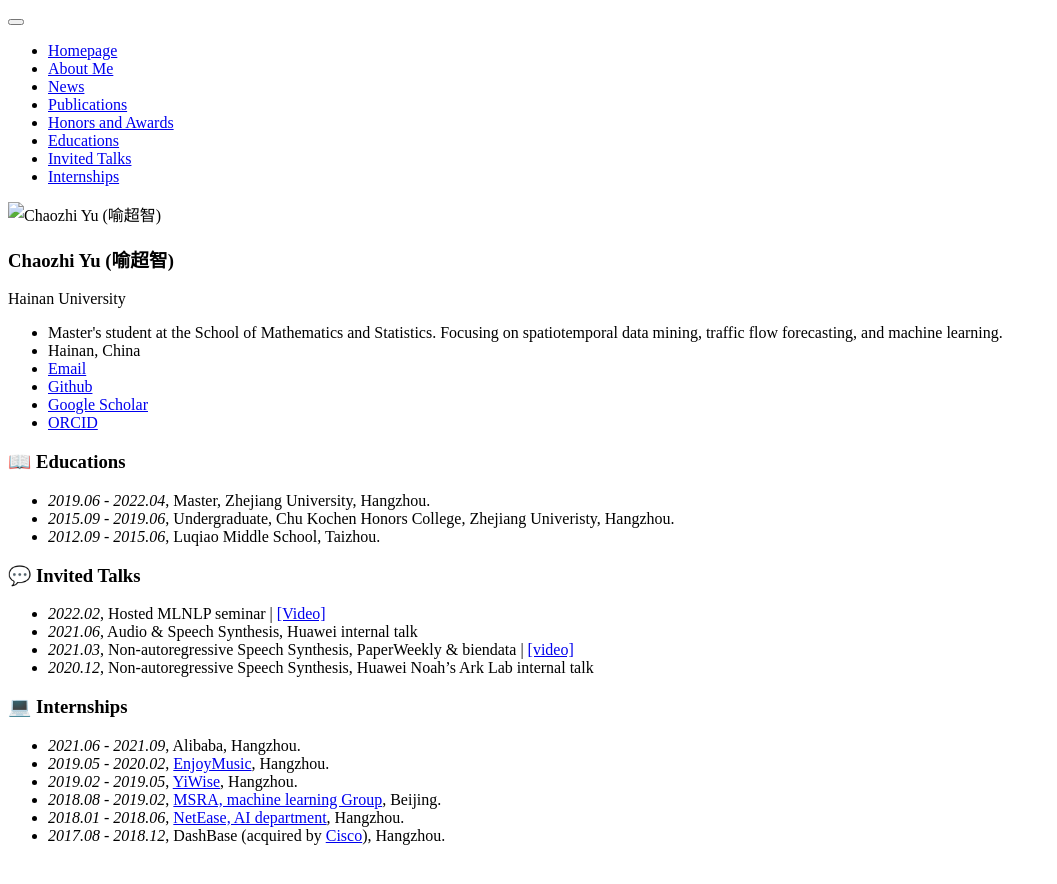
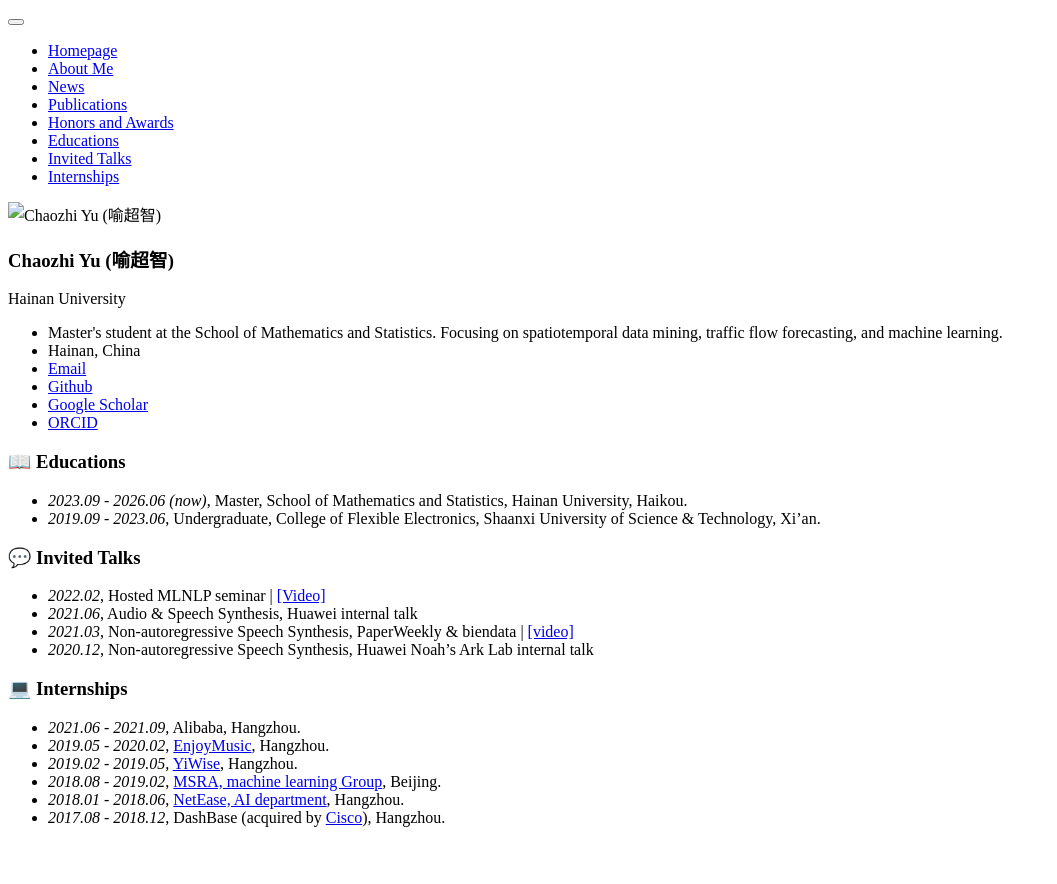
Before and after one commit to yuchaozhi/yuchaozhi.github.io, a Jekyll site: the page built from _pages/includes/others.md, in a window 1280 px wide. Shown: the top 884 px of the page, without its empty margins (0-1057 px from the left). Built offline with Jekyll 4.4.1, drawn with Linux system fonts in a browser that asks for light colours; our own code applies the rules of GitHub Pages for plain Markdown files.

Commit message:
更新教育经历

```diff
--- a/_pages/includes/others.md
+++ b/_pages/includes/others.md
@@ -1,16 +1,17 @@
+# 📖 Educations
 
-# 📖 Educations
-- *2019.06 - 2022.04*, Master, Zhejiang University, Hangzhou.
-- *2015.09 - 2019.06*, Undergraduate, Chu Kochen Honors College, Zhejiang Univeristy, Hangzhou.
-- *2012.09 - 2015.06*, Luqiao Middle School, Taizhou.
+- *2023.09 - 2026.06 (now)*, Master, School of Mathematics and Statistics, Hainan University, Haikou.
+- *2019.09 - 2023.06*, Undergraduate, College of Flexible Electronics, Shaanxi University of Science & Technology, Xi'an.
 
 # 💬 Invited Talks
+
 - *2022.02*, Hosted MLNLP seminar \| [\[Video\]](https://www.bilibili.com/video/BV1wF411x7qh)
 - *2021.06*, Audio & Speech Synthesis, Huawei internal talk
 - *2021.03*, Non-autoregressive Speech Synthesis, PaperWeekly & biendata \| [\[video\]](https://www.bilibili.com/video/BV1uf4y1t7Hr/)
 - *2020.12*, Non-autoregressive Speech Synthesis, Huawei Noah's Ark Lab internal talk
 
 # 💻 Internships
+
 - *2021.06 - 2021.09*, Alibaba, Hangzhou.
 - *2019.05 - 2020.02*, [EnjoyMusic](https://enjoymusic.ai/), Hangzhou.
 - *2019.02 - 2019.05*, [YiWise](https://www.yiwise.com/), Hangzhou.
```
